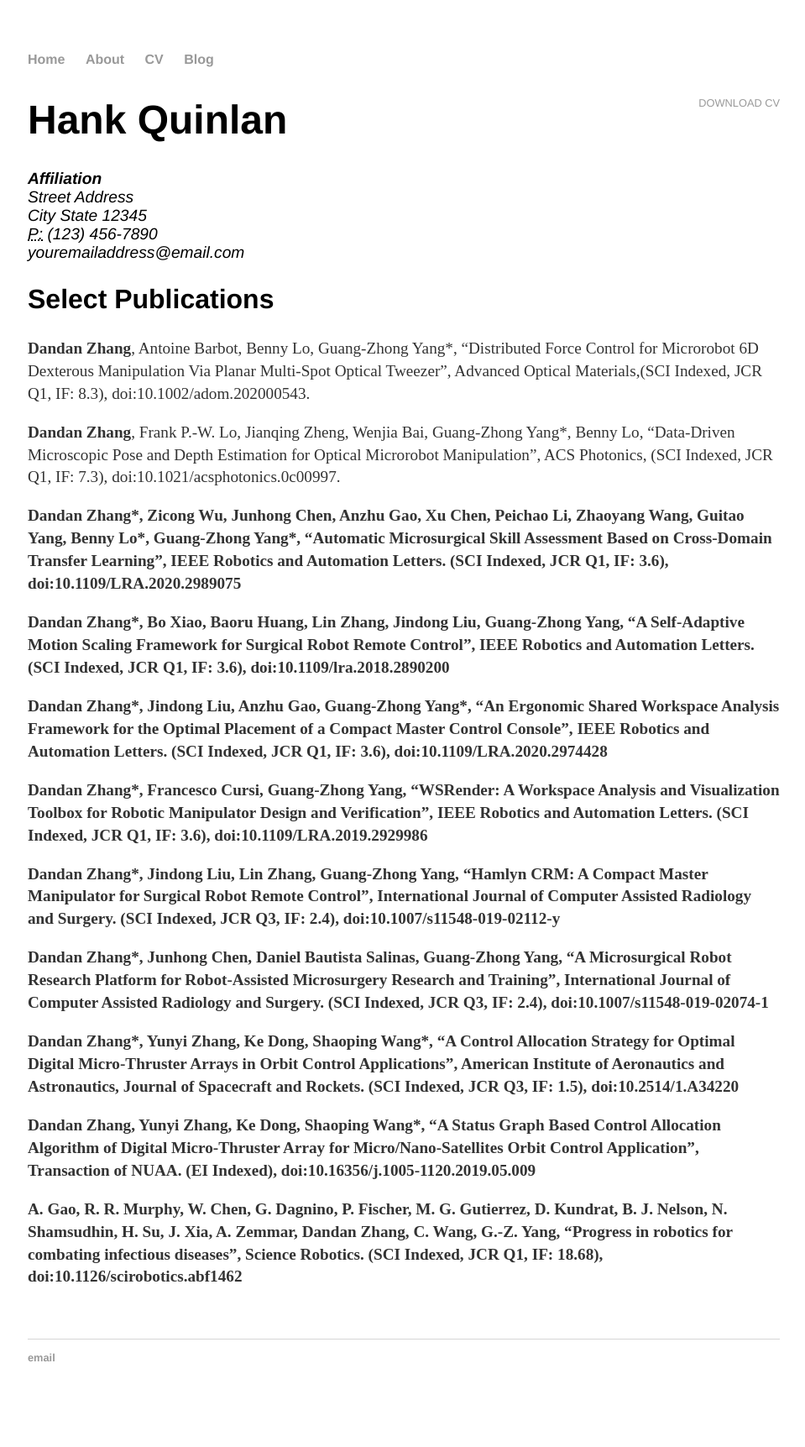
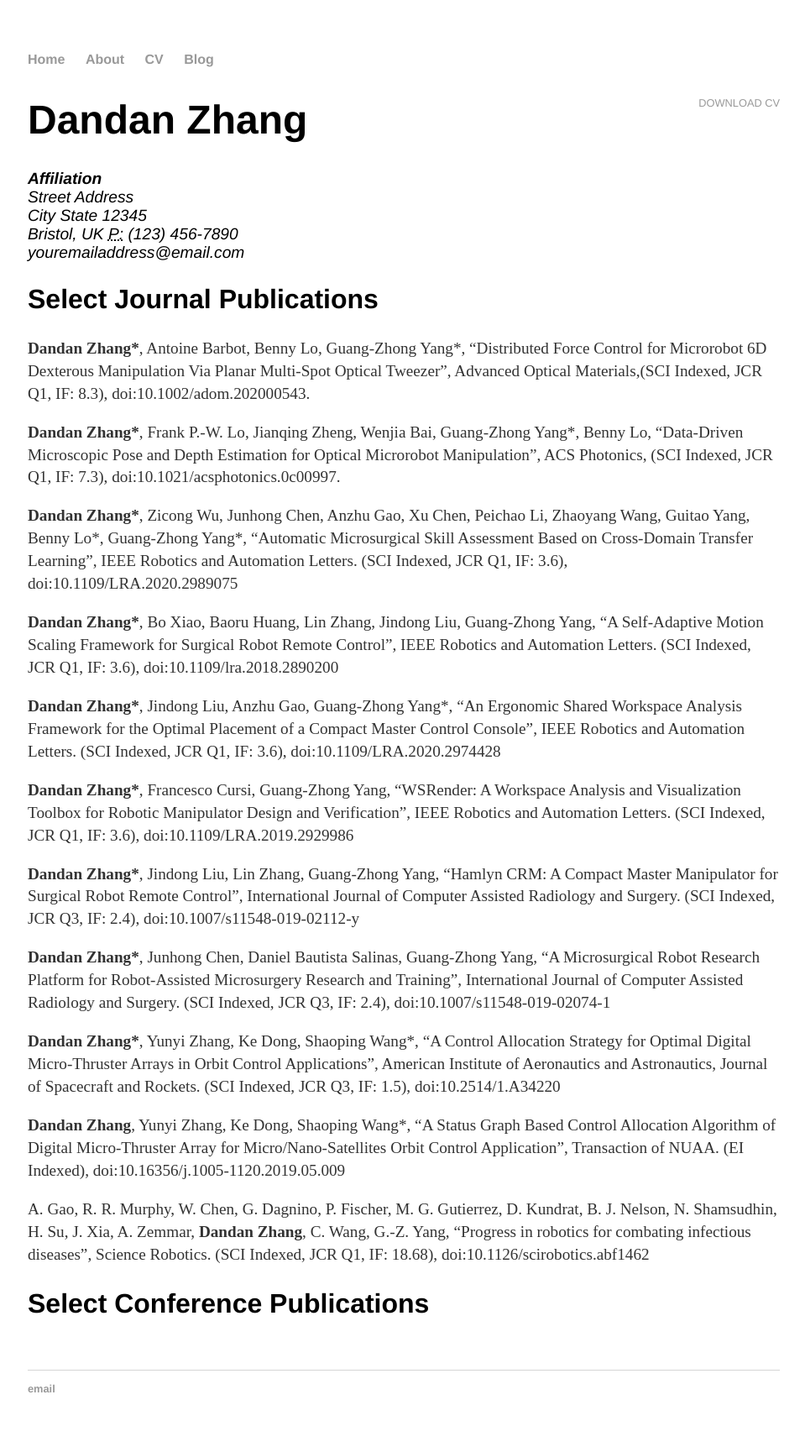
Before and after one commit to ImperialDanDan/ImperialDanDan.github.io, a Jekyll site: the page built from cv/index.html, in a window 1280 px wide. Shown: the whole page at 84% size, without its empty margins (159-1118 px from the left). Built offline with Jekyll 4.4.1, drawn with Linux system fonts in a browser that asks for light colours; Markdown is read by kramdown in place of the engine named in the settings; before the commit the page ends 1686 px from its top, so only the background shows below that.

Commit message:
Update index.html

```diff
--- a/cv/index.html
+++ b/cv/index.html
@@ -5,38 +5,51 @@ title: CV of Your Name
 
 	<div class="cv">
 		<a href="#" class="download" title="Download CV as PDF">Download CV</a>
-					<h1>Hank Quinlan</h1>
+					<h1>Dandan Zhang</h1>
 					<address>
 					<strong>Affiliation</strong><br>
 					Street Address<br>
-					City State 12345<br>
+					City State 12345<br> Bristol, UK
 					<abbr title="phone">P:</abbr> (123) 456-7890<br>
 					<span class="obfuscate">youremailaddress@email.com</span>
 					</address>
 
-					<h2>Select Publications</h2>
+					<h2>Select Journal Publications</h2>
 
-<p><strong>Dandan Zhang</strong>, Antoine Barbot, Benny Lo, Guang-Zhong Yang*, “Distributed Force Control for Microrobot 6D Dexterous Manipulation Via Planar Multi-Spot Optical Tweezer”, Advanced Optical Materials,(SCI Indexed, JCR Q1, IF: 8.3),
+<p><strong>Dandan Zhang*</strong>, Antoine Barbot, Benny Lo, Guang-Zhong Yang*, “Distributed Force Control for Microrobot 6D Dexterous Manipulation Via Planar Multi-Spot Optical Tweezer”, Advanced Optical Materials,(SCI Indexed, JCR Q1, IF: 8.3),
  doi:10.1002/adom.202000543</a>.
-<p><strong>Dandan Zhang</strong>, Frank P.-W. Lo, Jianqing Zheng, Wenjia Bai, Guang-Zhong Yang*, Benny Lo, “Data-Driven Microscopic Pose and Depth Estimation for Optical Microrobot Manipulation”, ACS Photonics, (SCI Indexed, JCR Q1, IF: 7.3),
+<p><strong>Dandan Zhang*</strong>, Frank P.-W. Lo, Jianqing Zheng, Wenjia Bai, Guang-Zhong Yang*, Benny Lo, “Data-Driven Microscopic Pose and Depth Estimation for Optical Microrobot Manipulation”, ACS Photonics, (SCI Indexed, JCR Q1, IF: 7.3),
  doi:10.1021/acsphotonics.0c00997</a>.
-<p><strong>Dandan Zhang*, Zicong Wu, Junhong Chen, Anzhu Gao, Xu Chen, Peichao Li, Zhaoyang Wang, Guitao Yang, Benny Lo*, Guang-Zhong Yang*, “Automatic Microsurgical Skill Assessment Based on Cross-Domain Transfer Learning”, IEEE Robotics and Automation Letters.
-(SCI Indexed, JCR Q1, IF: 3.6), doi:10.1109/LRA.2020.2989075
-<p><strong>Dandan Zhang*, Bo Xiao, Baoru Huang, Lin Zhang, Jindong Liu, Guang-Zhong Yang, “A Self-Adaptive Motion Scaling Framework for Surgical Robot Remote Control”, IEEE Robotics and Automation Letters.
-(SCI Indexed, JCR Q1, IF: 3.6), doi:10.1109/lra.2018.2890200
-<p><strong>Dandan Zhang*, Jindong Liu, Anzhu Gao, Guang-Zhong Yang*, “An Ergonomic Shared Workspace Analysis Framework for the Optimal Placement of a Compact Master Control Console”, IEEE Robotics and Automation Letters.
-(SCI Indexed, JCR Q1, IF: 3.6), doi:10.1109/LRA.2020.2974428
-<p><strong>Dandan Zhang*, Francesco Cursi, Guang-Zhong Yang, “WSRender: A Workspace Analysis and Visualization Toolbox for Robotic Manipulator Design and Verification”, IEEE Robotics and Automation Letters.
-(SCI Indexed, JCR Q1, IF: 3.6), doi:10.1109/LRA.2019.2929986
-<p><strong>Dandan Zhang*, Jindong Liu, Lin Zhang, Guang-Zhong Yang, “Hamlyn CRM: A Compact Master Manipulator for Surgical Robot Remote Control”, International Journal of Computer Assisted Radiology and Surgery.
-(SCI Indexed, JCR Q3, IF: 2.4), doi:10.1007/s11548-019-02112-y
-<p><strong>Dandan Zhang*, Junhong Chen, Daniel Bautista Salinas, Guang-Zhong Yang, “A Microsurgical Robot Research Platform for Robot-Assisted Microsurgery Research and Training”, International Journal of Computer Assisted Radiology and Surgery.
-(SCI Indexed, JCR Q3, IF: 2.4), doi:10.1007/s11548-019-02074-1
-<p><strong>Dandan Zhang*, Yunyi Zhang, Ke Dong, Shaoping Wang*, “A Control Allocation Strategy for Optimal Digital Micro-Thruster Arrays in Orbit Control Applications”, American Institute of Aeronautics and Astronautics, Journal of Spacecraft and Rockets.
-(SCI Indexed, JCR Q3, IF: 1.5), doi:10.2514/1.A34220
-<p><strong>Dandan Zhang, Yunyi Zhang, Ke Dong, Shaoping Wang*, “A Status Graph Based Control Allocation Algorithm of Digital Micro-Thruster Array for Micro/Nano-Satellites Orbit Control Application”, Transaction of NUAA.
-(EI Indexed), doi:10.16356/j.1005-1120.2019.05.009
-<p>A. Gao, R. R. Murphy, W. Chen, G. Dagnino, P. Fischer, M. G. Gutierrez, D. Kundrat, B. J. Nelson, N. Shamsudhin, H. Su, J. Xia, A. Zemmar, <strong>Dandan Zhang, C. Wang, G.-Z. Yang, “Progress in robotics for combating infectious diseases”, Science Robotics.
-(SCI Indexed, JCR Q1, IF: 18.68), doi:10.1126/scirobotics.abf1462
+<p><strong>Dandan Zhang*</strong>, Zicong Wu, Junhong Chen, Anzhu Gao, Xu Chen, Peichao Li, Zhaoyang Wang, Guitao Yang, Benny Lo*, Guang-Zhong Yang*, “Automatic Microsurgical Skill Assessment Based on Cross-Domain Transfer Learning”, IEEE Robotics and Automation Letters.
+(SCI Indexed, JCR Q1, IF: 3.6),
+doi:10.1109/LRA.2020.2989075
+<p><strong>Dandan Zhang*</strong>, Bo Xiao, Baoru Huang, Lin Zhang, Jindong Liu, Guang-Zhong Yang, “A Self-Adaptive Motion Scaling Framework for Surgical Robot Remote Control”, IEEE Robotics and Automation Letters.
+(SCI Indexed, JCR Q1, IF: 3.6),
+doi:10.1109/lra.2018.2890200
+<p><strong>Dandan Zhang*</strong>, Jindong Liu, Anzhu Gao, Guang-Zhong Yang*, “An Ergonomic Shared Workspace Analysis Framework for the Optimal Placement of a Compact Master Control Console”, IEEE Robotics and Automation Letters.
+(SCI Indexed, JCR Q1, IF: 3.6),
+doi:10.1109/LRA.2020.2974428
+<p><strong>Dandan Zhang*</strong>, Francesco Cursi, Guang-Zhong Yang, “WSRender: A Workspace Analysis and Visualization Toolbox for Robotic Manipulator Design and Verification”, IEEE Robotics and Automation Letters.
+(SCI Indexed, JCR Q1, IF: 3.6),
+doi:10.1109/LRA.2019.2929986
+<p><strong>Dandan Zhang*</strong>, Jindong Liu, Lin Zhang, Guang-Zhong Yang, “Hamlyn CRM: A Compact Master Manipulator for Surgical Robot Remote Control”, International Journal of Computer Assisted Radiology and Surgery.
+(SCI Indexed, JCR Q3, IF: 2.4),
+doi:10.1007/s11548-019-02112-y
+<p><strong>Dandan Zhang*</strong>, Junhong Chen, Daniel Bautista Salinas, Guang-Zhong Yang, “A Microsurgical Robot Research Platform for Robot-Assisted Microsurgery Research and Training”, International Journal of Computer Assisted Radiology and Surgery.
+(SCI Indexed, JCR Q3, IF: 2.4),
+doi:10.1007/s11548-019-02074-1
+<p><strong>Dandan Zhang*</strong>, Yunyi Zhang, Ke Dong, Shaoping Wang*, “A Control Allocation Strategy for Optimal Digital Micro-Thruster Arrays in Orbit Control Applications”, American Institute of Aeronautics and Astronautics, Journal of Spacecraft and Rockets.
+(SCI Indexed, JCR Q3, IF: 1.5),
+doi:10.2514/1.A34220
+<p><strong>Dandan Zhang</strong>, Yunyi Zhang, Ke Dong, Shaoping Wang*, “A Status Graph Based Control Allocation Algorithm of Digital Micro-Thruster Array for Micro/Nano-Satellites Orbit Control Application”, Transaction of NUAA.
+(EI Indexed),
+doi:10.16356/j.1005-1120.2019.05.009
+<p>A. Gao, R. R. Murphy, W. Chen, G. Dagnino, P. Fischer, M. G. Gutierrez, D. Kundrat, B. J. Nelson, N. Shamsudhin, H. Su, J. Xia, A. Zemmar, <strong>Dandan Zhang</strong>, C. Wang, G.-Z. Yang, “Progress in robotics for combating infectious diseases”, Science Robotics.
+(SCI Indexed, JCR Q1, IF: 18.68),
+doi:10.1126/scirobotics.abf1462
+
+		<h2>Select Conference Publications</h2>
+
+
 
 	</div>
```
